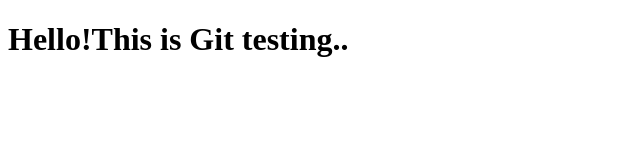
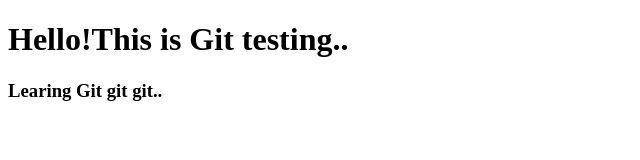
Before and after one commit to AbigailZaw/GitLearning, a plain HTML site: page index.html in a window 1280 px wide. Shown: the whole page, without its empty margins (0-640 px from the left). Drawn offline with Linux system fonts and the light colour scheme.

Commit message:
Add text

```diff
--- a/index.html
+++ b/index.html
@@ -5,5 +5,6 @@
     </head>
     <body>
         <h1>Hello!This is Git testing..</h1>
+        <h3>Learing Git git git..</h3>
     </body>
 </html>
```
